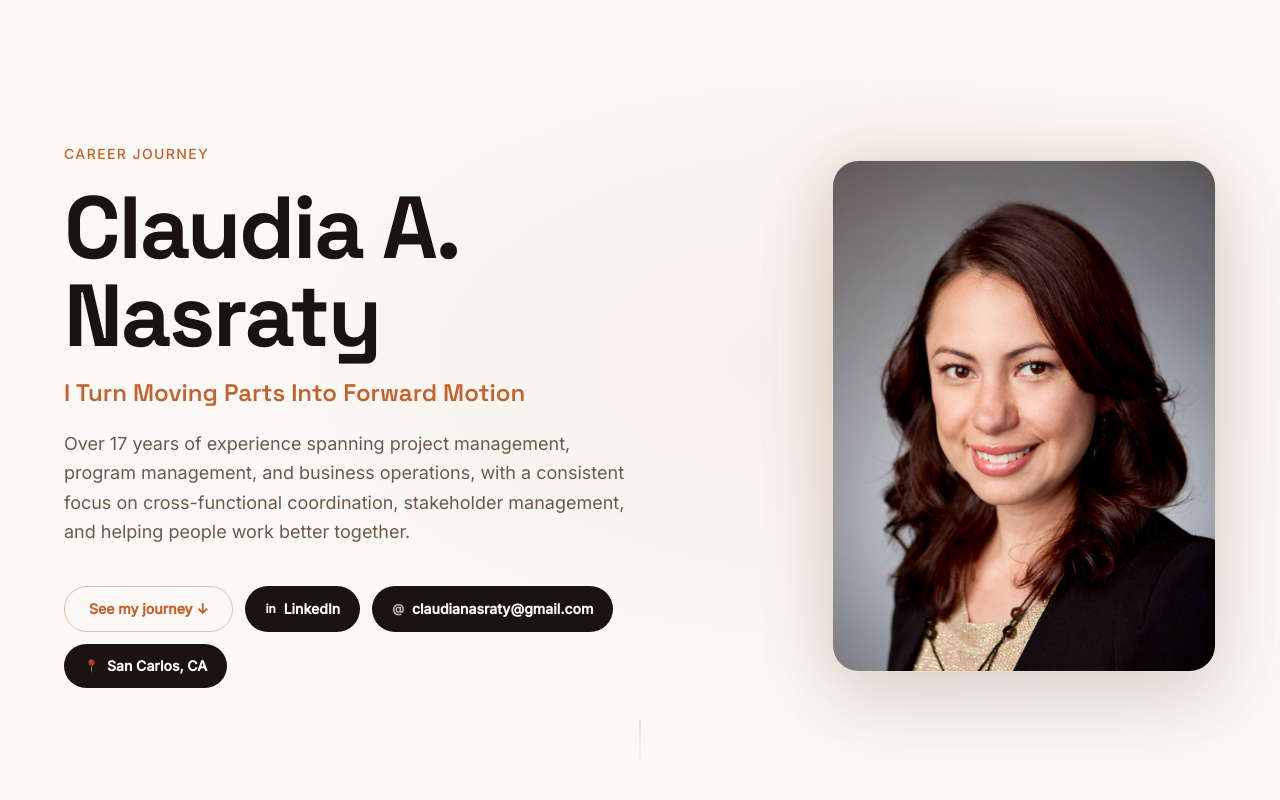
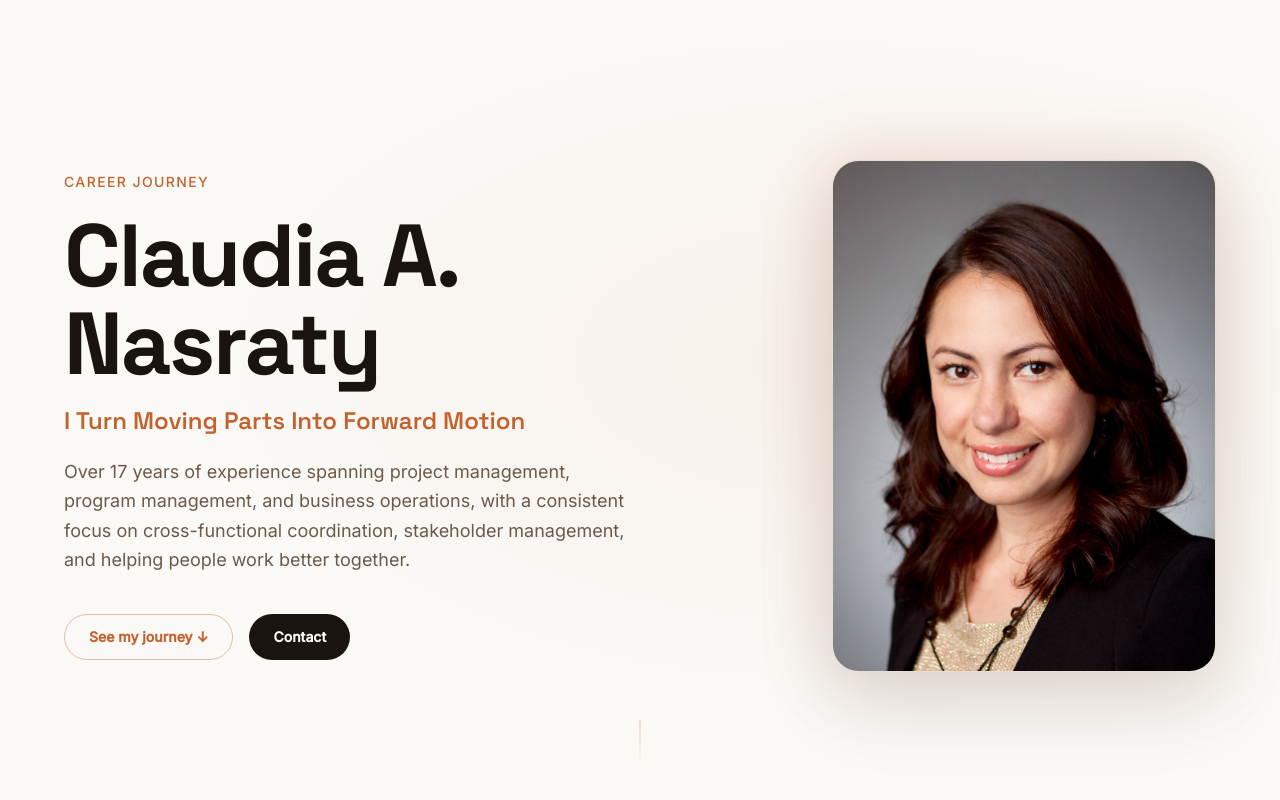
Before and after one commit to ClaudiaN-Code/claudia-career-journey, a Next.js app: page / in a window 1280 px wide. Shown: the top 800 px of the page. Built offline with nearby package versions, Linux system fonts and the light colour scheme.

Commit message:
Replace hero contact pills with single black Contact button that opens Contact tab
Co-Authored-By: Claude Sonnet 4.6 <noreply@anthropic.com>

```diff
--- a/app/page.tsx
+++ b/app/page.tsx
@@ -17,8 +17,6 @@ export default function Home() {
         headline={headline}
         tagline={tagline}
         linkedin={links.linkedin ?? undefined}
-        email={contact.email ?? undefined}
-        location={contact.location ?? undefined}
       />
       <JourneyTabs
         summary={summary}
--- a/components/Hero.tsx
+++ b/components/Hero.tsx
@@ -1,3 +1,5 @@
+"use client";
+
 import Image from "next/image";
 
 interface HeroProps {
@@ -5,11 +7,9 @@ interface HeroProps {
   headline: string;
   tagline?: string;
   linkedin?: string;
-  email?: string;
-  location?: string;
 }
 
-export function Hero({ name, headline, tagline, linkedin, email, location }: HeroProps) {
+export function Hero({ name, headline, tagline }: HeroProps) {
   const firstName = name.split(" ")[0];
 
   return (
@@ -55,44 +55,23 @@ export function Hero({ name, headline, tagline, linkedin, email, location }: Her
               </p>
             )}
 
-            <div className="flex flex-wrap gap-3 justify-center md:justify-start">
+            <div className="flex flex-wrap gap-4 justify-center md:justify-start">
               <a
                 href="#journey"
                 className="inline-flex items-center gap-2 px-6 py-3 rounded-full font-semibold text-sm border border-[#c4622d]/40 text-[#c4622d] hover:border-[#c4622d] hover:bg-[#c4622d]/5 transition-all"
               >
                 See my journey ↓
               </a>
-              {linkedin && (
-                <a
-                  href={linkedin.startsWith("http") ? linkedin : `https://${linkedin}`}
-                  target="_blank"
-                  rel="noopener noreferrer"
-                  className="inline-flex items-center gap-2 px-5 py-3 rounded-full font-semibold text-sm transition-all hover:opacity-80"
-                  style={{ background: "#1a1410", color: "#faf9f6" }}
-                >
-                  <span className="font-bold text-xs">in</span>
-                  LinkedIn
-                </a>
-              )}
-              {email && (
-                <a
-                  href={`mailto:${email}`}
-                  className="inline-flex items-center gap-2 px-5 py-3 rounded-full font-semibold text-sm transition-all hover:opacity-80"
-                  style={{ background: "#1a1410", color: "#faf9f6" }}
-                >
-                  <span className="text-xs opacity-70">@</span>
-                  {email}
-                </a>
-              )}
-              {location && (
-                <span
-                  className="inline-flex items-center gap-2 px-5 py-3 rounded-full font-semibold text-sm"
-                  style={{ background: "#1a1410", color: "#faf9f6" }}
-                >
-                  <span className="text-xs opacity-70">📍</span>
-                  {location}
-                </span>
-              )}
+              <button
+                onClick={() => {
+                  window.location.hash = "contact";
+                  document.getElementById("journey")?.scrollIntoView({ behavior: "smooth" });
+                }}
+                className="inline-flex items-center gap-2 px-6 py-3 rounded-full font-semibold text-sm transition-all hover:opacity-80"
+                style={{ background: "#1a1410", color: "#faf9f6" }}
+              >
+                Contact
+              </button>
             </div>
           </div>
 
--- a/components/JourneyTabs.tsx
+++ b/components/JourneyTabs.tsx
@@ -1,6 +1,6 @@
 "use client";
 
-import { useState } from "react";
+import { useState, useEffect } from "react";
 import { motion } from "framer-motion";
 import { Milestone } from "./Milestone";
 import { MotionMilestone } from "./MotionMilestone";
@@ -67,6 +67,18 @@ export function JourneyTabs({
 }: JourneyTabsProps) {
   const [active, setActive] = useState<Tab>("About");
   const [openSections, setOpenSections] = useState<Set<string>>(new Set());
+
+  useEffect(() => {
+    const hashToTab: Partial<Record<string, Tab>> = { contact: "Contact" };
+    const checkHash = () => {
+      const hash = window.location.hash.replace("#", "");
+      const tab = hashToTab[hash];
+      if (tab) setActive(tab);
+    };
+    checkHash();
+    window.addEventListener("hashchange", checkHash);
+    return () => window.removeEventListener("hashchange", checkHash);
+  }, []);
   const [carouselIdx, setCarouselIdx] = useState<Record<string, number>>({});
   const resumePdfEnabled = !!(resumeData as typeof resumeData & { resumePdf?: boolean | null }).resumePdf;
 
```
